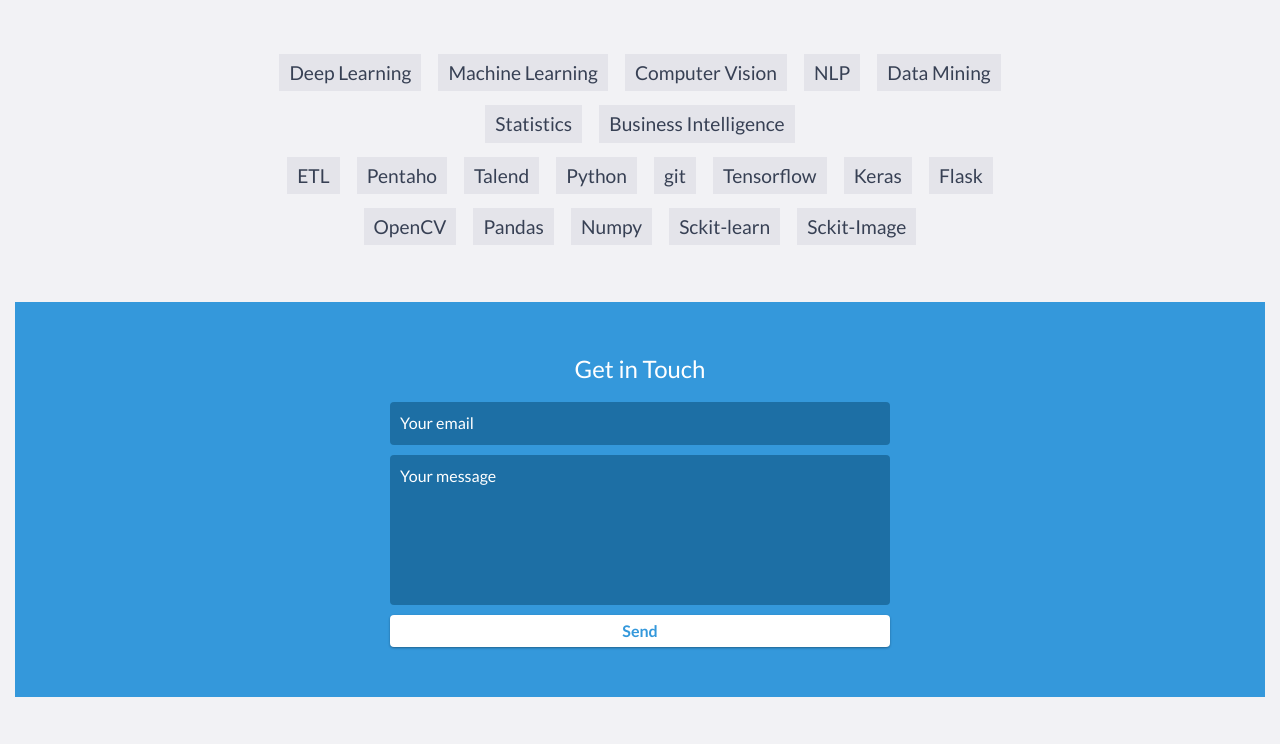
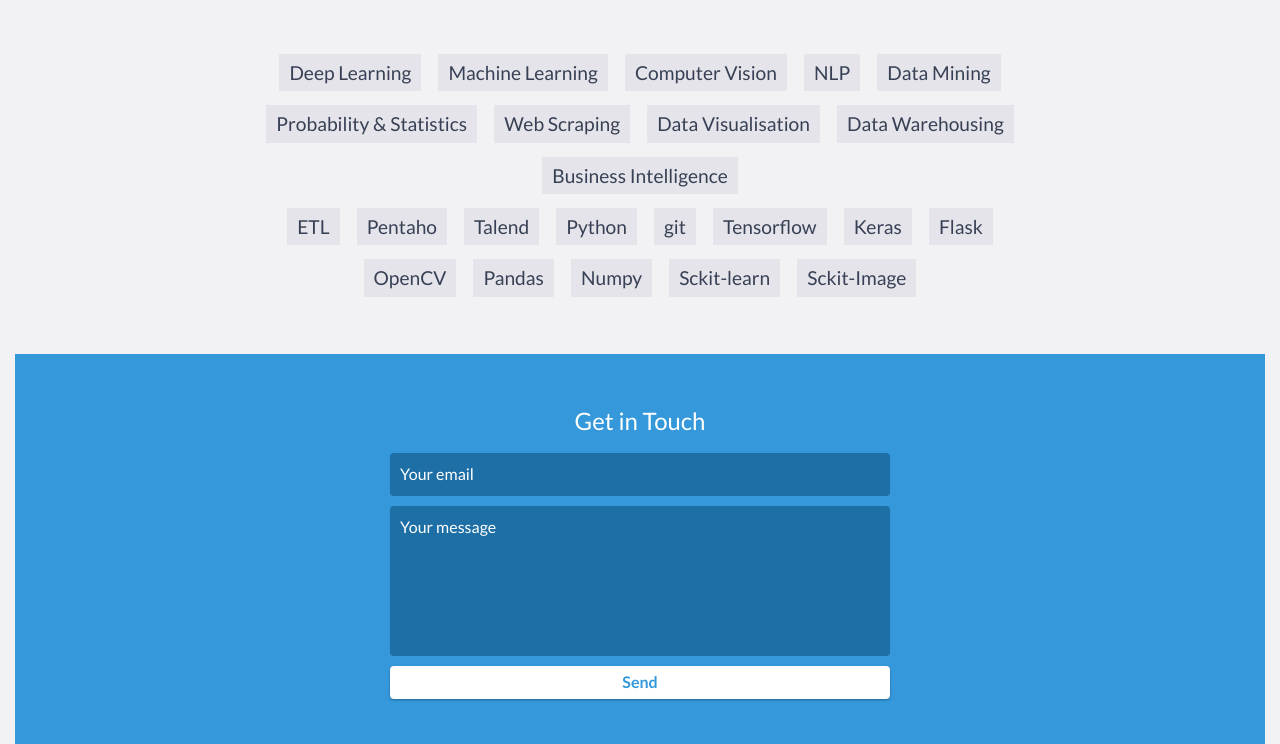
Before and after one commit to mektoubizakaria/mektoubizakaria.github.io, a plain HTML site: page index.html in a window 1280 px wide. Shown: the part 4241-4985 px from the top of the page. Drawn offline with nearby package versions, Linux system fonts and the light colour scheme.

Commit message:
last update

```diff
--- a/index.html
+++ b/index.html
@@ -326,7 +326,10 @@
             <li>Computer Vision</li>
             <li>NLP</li>
             <li>Data Mining</li>
-            <li>Statistics</li>
+            <li>Probability & Statistics</li>
+            <li> Web Scraping</li>
+            <li>Data Visualisation</li>
+            <li>Data Warehousing</li>
             <li>Business Intelligence</li><br>
             <li>ETL</li>
             <li>Pentaho</li>
```
